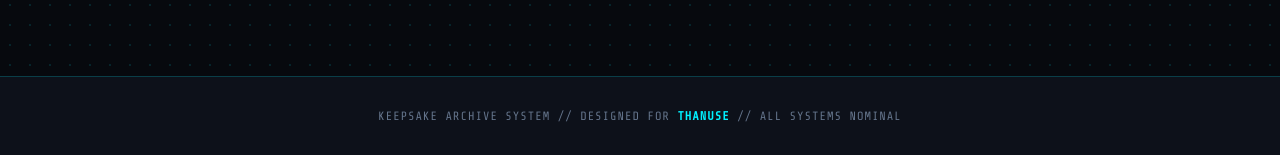
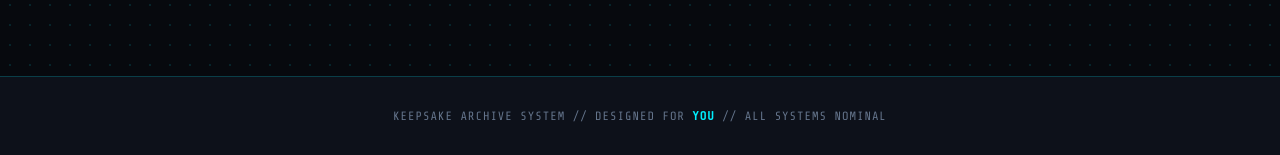
Before and after one commit to allengianrpl/keepsake, a PHP site: page /login.php in a window 1280 px wide. Shown: the part 645-800 px from the top of the page. Run offline with PHP 8.4, Linux system fonts and the light colour scheme; some libraries are stand-ins or nearby versions.

Commit message:
Update login footer fallback to YOU

```diff
--- a/login.php
+++ b/login.php
@@ -28,7 +28,7 @@ if ($_SERVER['REQUEST_METHOD'] === 'POST') {
         }
     }
 }
-$user_name = $_SESSION['user_name'] ?? 'THANUSE';
+$user_name = $_SESSION['user_name'] ?? 'YOU';
 ?>
 <!DOCTYPE html>
 <html lang="en">
```
